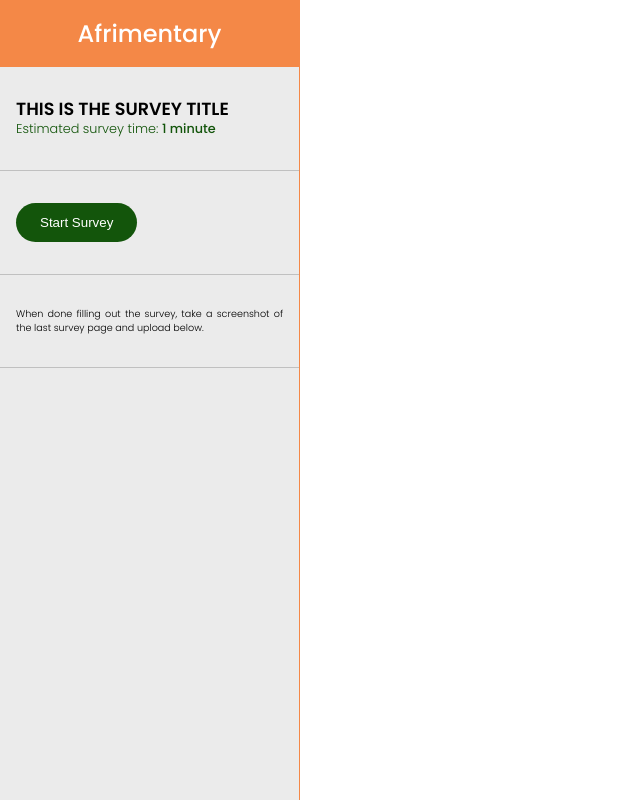
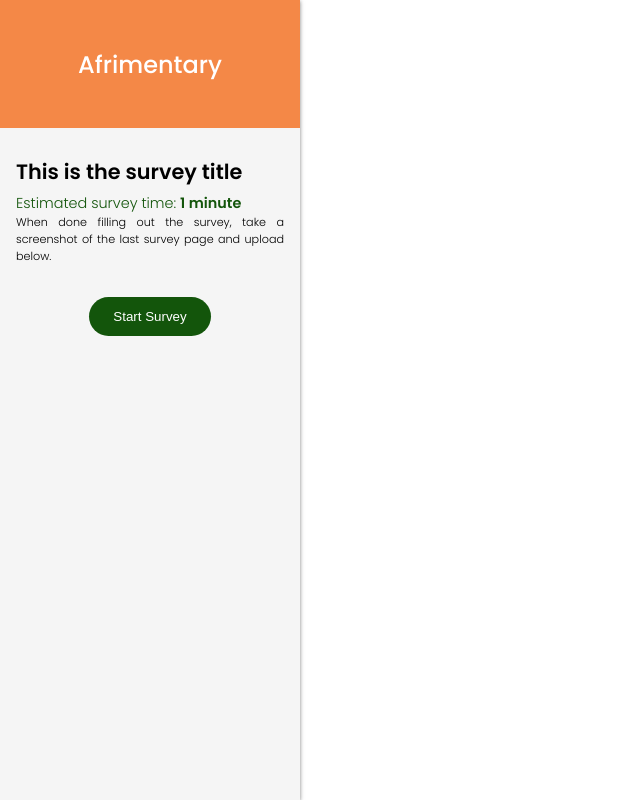
Before and after one commit to YasPAC/Afrimentary-UI, a React (Vite) app: page /survey in a window 1280 px wide. Shown: the whole page, without its empty margins (0-640 px from the left). Built offline with nearby package versions, Linux system fonts and the light colour scheme.

Commit message:
Change survey page layout

```diff
--- a/src/Pages/SurveyResponse/SurveyResponse.jsx
+++ b/src/Pages/SurveyResponse/SurveyResponse.jsx
@@ -26,22 +26,24 @@
                     <div className="survey__info sidebar__sections">
                         <h3>This is the survey title </h3>
                         <p>Estimated survey time: <span>1 minute</span></p>
+                        <p className="note">
+                            When done filling out the survey, take a screenshot of the last survey page and upload below.
+                        </p>
                     </div>
+                    {
+                        surveyStarted && <div className="response__container sidebar__sections">
+                            <form className="response__form">
+                            <label htmlFor="screenshot">Upload Screenshot</label>
+                            <input onChange={handleChange} required id="screenshot" name="screenshot" type="file"  accept="image/jpeg, image/png, image/jpg" />
+                            <button type="submit">Upload</button>
+                            </form>
+                        </div>
+                    }
                     {
                         !surveyStarted &&  <div className="survey__timer sidebar__sections">
                             <button onClick={startSurvey} className="start__survey">Start Survey</button>
                         </div>
                     }
-                    <div className="response__container sidebar__sections">
-                        <p className="note">
-                            When done filling out the survey, take a screenshot of the last survey page and upload below.
-                        </p>
-                        {surveyStarted && <form className="response__form">
-                            <label htmlFor="screenshot">Upload Screenshot</label>
-                            <input onChange={handleChange} required id="screenshot" name="screenshot" type="file"  accept="image/jpeg, image/png, image/jpg" />
-                            <button type="submit">Upload</button>
-                        </form>}
-                    </div>
                 </div>
                 <div className="survey__response-main">
                     {surveyStarted && <iframe src="https://stanforduniversity.qualtrics.com/jfe/form/SV_0D1J7Xiddy3uRj8" frameborder="0"></iframe>}
--- a/src/Pages/SurveyResponse/surveyresponse.css
+++ b/src/Pages/SurveyResponse/surveyresponse.css
@@ -13,43 +13,58 @@
 .survey__response-sidebar {
     width: 100%;
     height: 100%;
-    background-color: #ebebeb;
+    background-color: #f5f5f5;
     display: flex;
     flex-direction: column;
     gap: 32px;
-    border-right: 0.1px solid var(--primary-color);
+    box-shadow: rgba(0, 0, 0, 0.5) 0px 1px 4px;
 }
 .sidebar__header {
     width: 100;
+    height: 128px;
     text-align: center;
     background-color: var(--primary-color);
     padding: 16px;
     color: #fff;
+    display: flex;
+    justify-content: center;
+    align-items: center;
 }
 .sidebar__header h2 {
     font-size: 1.5rem;
     font-weight: 500;
 }
 .survey__response-sidebar h3 {
-    font-size: 1.1rem;
+    font-size: 1.3rem;
     font-weight: 600;
     line-height: 1.2;
-    text-transform: uppercase;
+    margin: 0 0 8px;
 }
 
 .sidebar__sections {
-    border-bottom: 0.1px solid #c0c0c0;
-    padding: 0 16px 32px;
+    padding: 0 16px;
 }
 .survey__info p {
-    font-size: 0.8rem;
+    font-size: 0.9rem;
     font-weight: 300;
     color: var(--greens)
 }
 .survey__info span {
-    font-weight: 500;
+    font-weight: 600;
+}
+.survey__info .note {
+    font-size: 0.7rem;
+    color: #000;
+    text-align: justify;
+    font-weight: 300;
+}
+.survey__timer {
+    width: 100%;
+    display: flex;
+    justify-content: center;
 }
 .survey__timer button {
+    text-align: center;
     padding: 12px 24px;
     border: none;
     background-color: var(--greens);
@@ -61,16 +76,13 @@
     font-weight: 700;
     color: var(--greens);
     font-size: 1.3rem;
-}.response__container {
+}
+.response__container {
+    padding: 32px 16px 0;
     display: flex;
     flex-direction: column;
     gap: 12px;
-}
-.response__container .note {
-    font-size: 0.6rem;
-    color: #000;
-    text-align: justify;
-    font-weight: 300;
+    border-top: 0.1px solid #d9d9d9;
 }
 .response__form label {
     font-size: 0.8rem;
```
